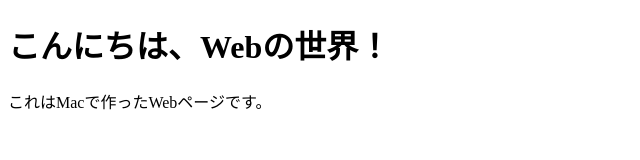
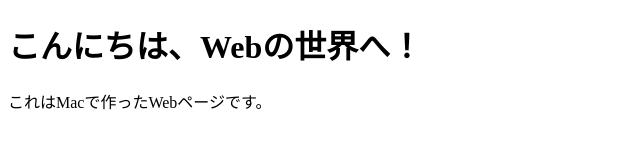
Before and after one commit to okudaaaa/my-website, a plain HTML site: page index.html in a window 1280 px wide. Shown: the full height of the page, 0-640 px from the left. Drawn offline with Linux system fonts and the light colour scheme.

Commit message:
Update index.html

```diff
--- a/index.html
+++ b/index.html
@@ -15,7 +15,7 @@
   <title>My First Web Page</title>
 </head>
 <body>
-  <h1>こんにちは、Webの世界！</h1>
+  <h1>こんにちは、Webの世界へ！</h1>
   <p>これはMacで作ったWebページです。</p>
 </body>
 </html>
```
